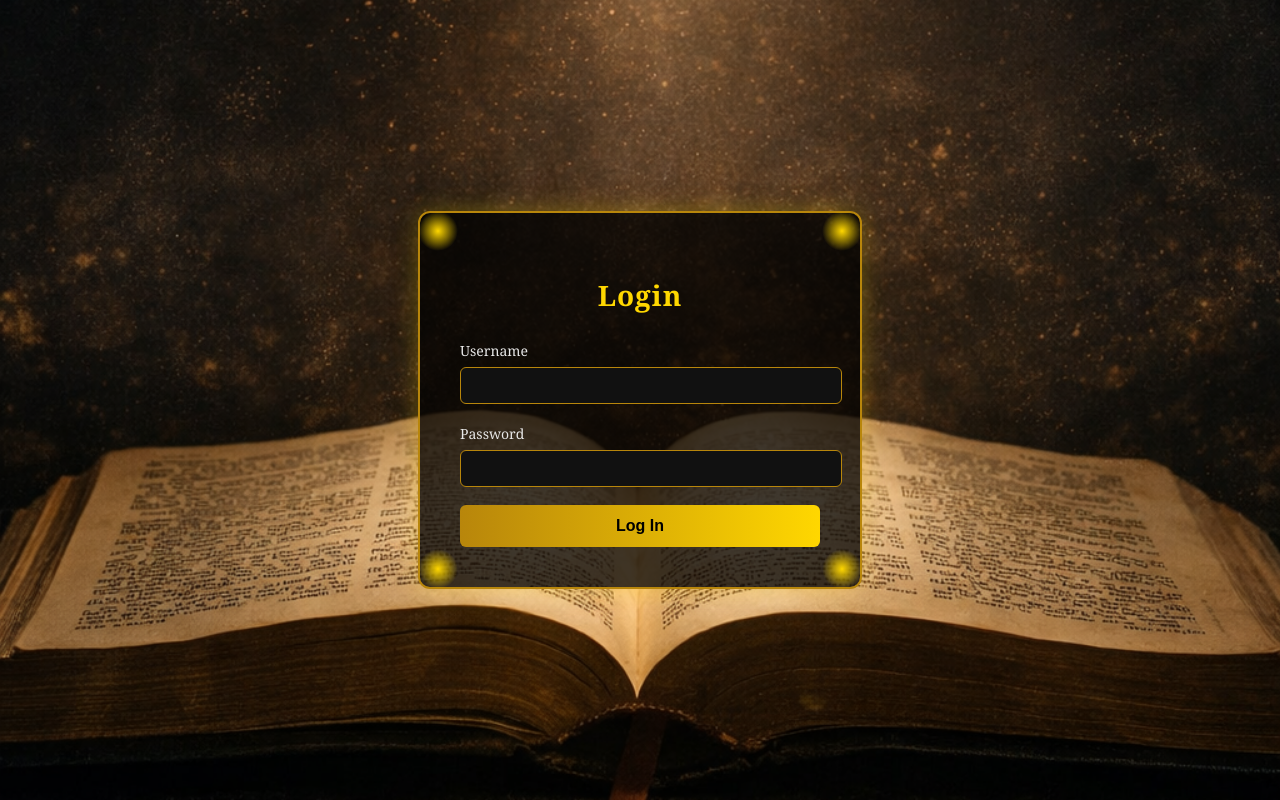
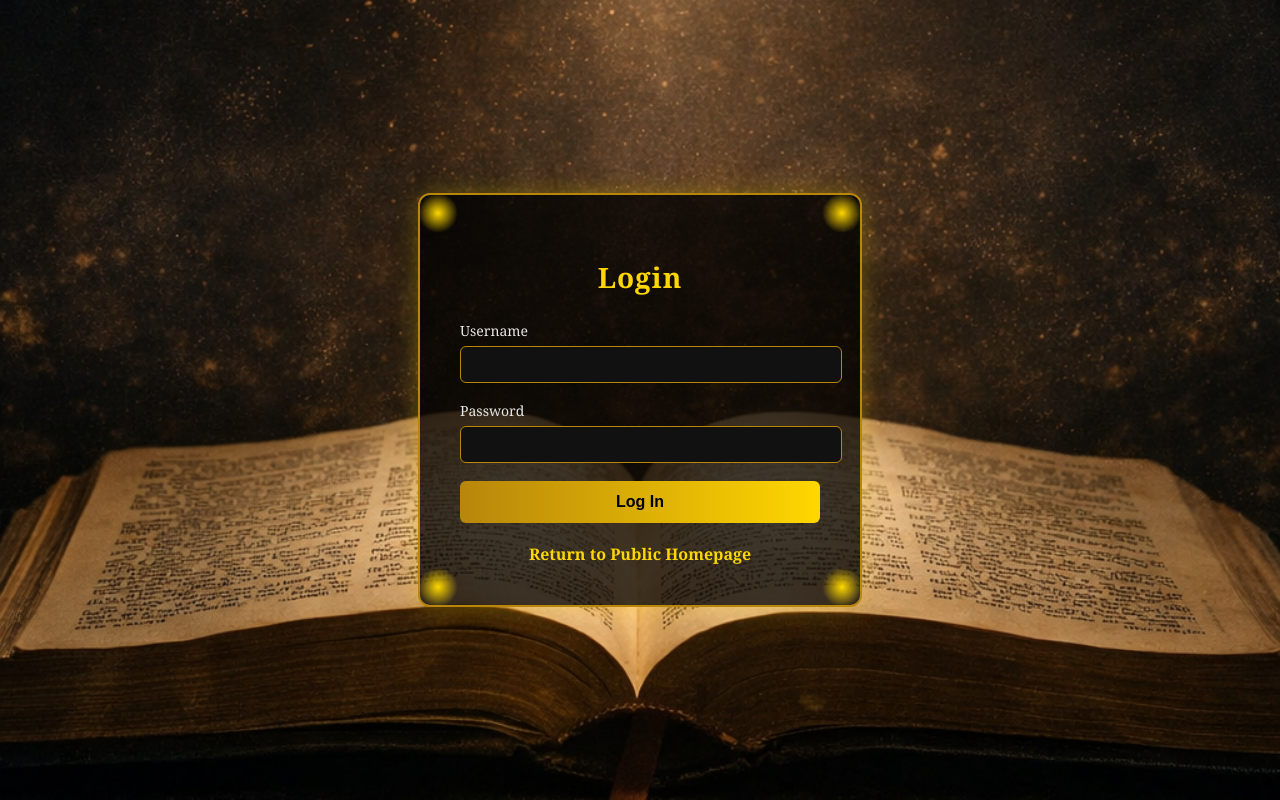
Before and after one commit to kingp84/speaktruth-pioneer-backend, a Django app: page /login/ in a window 1280 px wide. Run offline with Django 5.2, Linux system fonts and the light colour scheme.

Commit message:
Update templates and public homepage links

```diff
--- a/assignments/views.py
+++ b/assignments/views.py
@@ -74,7 +74,7 @@ def assignment_calendar(request):
 # MONTHLY CALENDAR GRID VIEW
 # ---------------------------------------------------------
 def assignment_calendar_month(request, year, month):
-    first_day = date(year, month, 1)
+    month_date = date(year, month, 1)
     _, num_days = monthrange(year, month)
 
     days = [date(year, month, d) for d in range(1, num_days + 1)]
@@ -89,13 +89,12 @@ def assignment_calendar_month(request, year, month):
     context = {
         "year": year,
         "month": month,
-        "month_name": first_day.strftime("%B"),
+        "month_name": month_date.strftime("%B"),
         "days": days,
         "assignment_dates": assignment_dates,
     }
 
     return render(request, "assignments/calendar.html", context)
-
 
 # ---------------------------------------------------------
 # DAILY ASSIGNMENTS VIEW
--- a/templates/login.html
+++ b/templates/login.html
@@ -24,6 +24,7 @@
             border: 2px solid #b8860b;
             box-shadow: 0 0 25px rgba(255, 215, 0, 0.3);
             position: relative;
+            text-align: center;
         }
 
         .login-box h2 {
@@ -37,6 +38,8 @@
         label {
             font-size: 14px;
             color: #e8e8e8;
+            display: block;
+            text-align: left;
         }
 
         input {
@@ -83,6 +86,21 @@
         .corner.tr { top: -2px; right: -2px; border-top-right-radius: 12px; }
         .corner.bl { bottom: -2px; left: -2px; border-bottom-left-radius: 12px; }
         .corner.br { bottom: -2px; right: -2px; border-bottom-right-radius: 12px; }
+
+        /* Public homepage link */
+        .public-link {
+            margin-top: 20px;
+        }
+
+        .public-link a {
+            color: #ffd700;
+            font-weight: bold;
+            text-decoration: none;
+        }
+
+        .public-link a:hover {
+            text-shadow: 0 0 10px #ffd700;
+        }
     </style>
 </head>
 
@@ -109,6 +127,14 @@
 
         <button type="submit">Log In</button>
     </form>
+
+    <!-- NEW Public Homepage Link -->
+    <div class="public-link">
+        <a href="https://kingp84.github.io/speaktruth-pioneer/index.html">
+            Return to Public Homepage
+        </a>
+    </div>
+
 </div>
 </body>
 </html>
```
Also changed, not shown: templates/members/home.html (+22 -0 lines).
